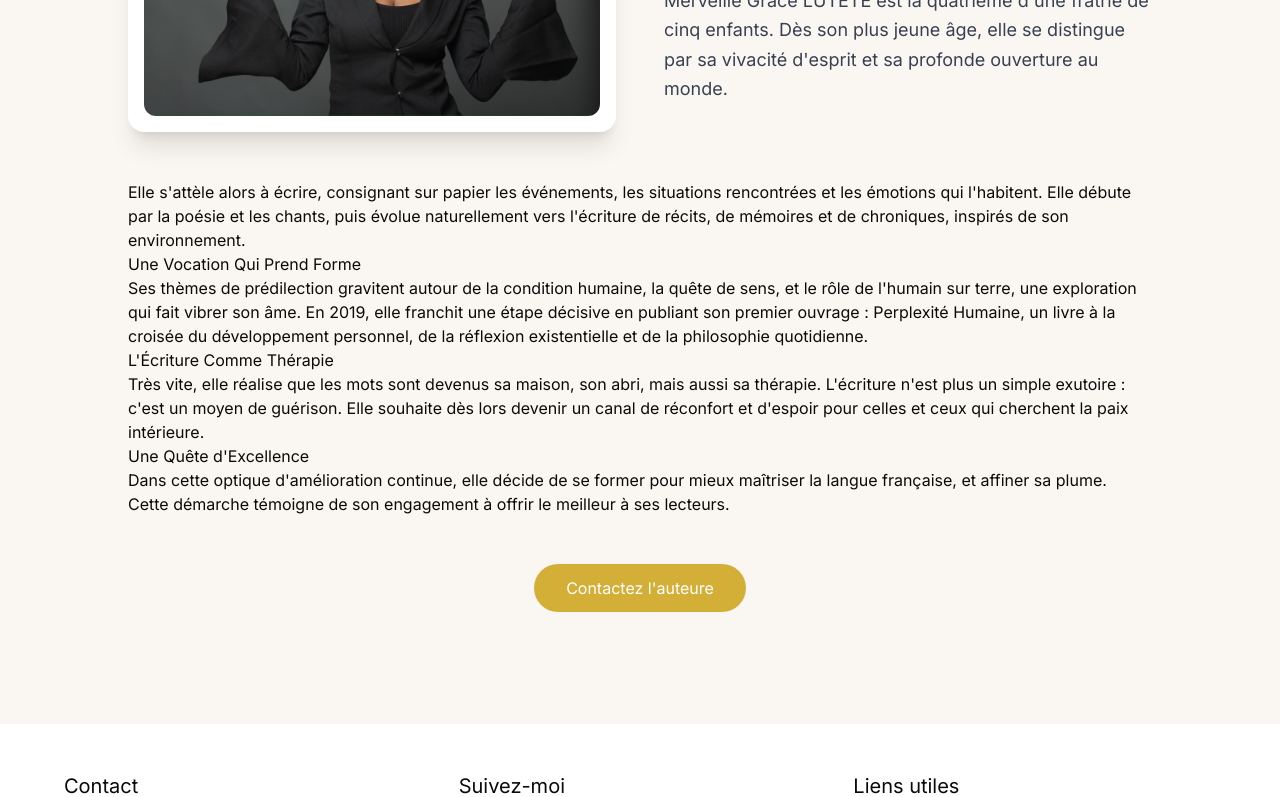
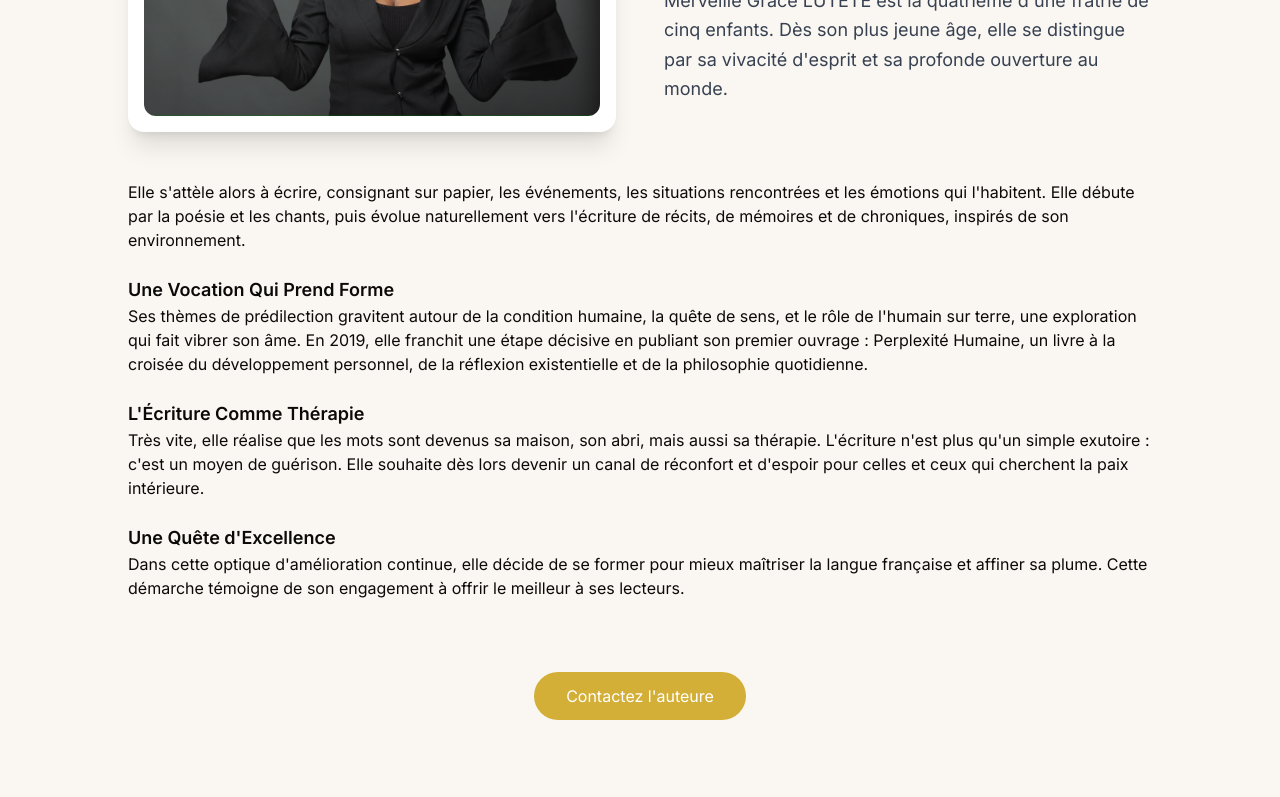
Before and after one commit to Ambrosioc/guerirettemoignerensemble, a Next.js app: page /biographie in a window 1280 px wide. Shown: the part 828-1625 px from the top of the page. Built offline with nearby package versions, Linux system fonts and the light colour scheme; no server answers; a web font is replaced by a local one.

Commit message:
Refactor Biography and Works components to improve text formatting and enhance readability. Update headings to use <h2> tags and adjust text styles. Correct typographical errors in descriptions and excerpts.

```diff
--- a/src/app/(main)/biographie/page.tsx
+++ b/src/app/(main)/biographie/page.tsx
@@ -74,7 +74,7 @@ export default function Biography() {
                                                 whileHover={{ scale: 1.05 }}
                                             >
                                                 <BookOpen size={24} />
-                                                <span className="font-serif text-xl">Auteure & Éditrice</span>
+                                                <h2 className="font-serif text-xl">Auteure & Éditrice</h2>
                                             </motion.div>
                                             <p className="text-xl italic text-gray-600">
                                                 &ldquo;L&apos;écriture est devenue ma maison, mon abri, ma thérapie.&rdquo;
@@ -92,15 +92,15 @@ export default function Biography() {
                             <div className="prose prose-lg max-w-none">
                                 <FadeIn delay={0.3}>
                                     <p>
-                                        Elle s&apos;attèle alors à écrire, consignant sur papier les événements, les situations
+                                        Elle s&apos;attèle alors à écrire, consignant sur papier, les événements, les situations
                                         rencontrées et les émotions qui l&apos;habitent. Elle débute par la poésie et les chants,
                                         puis évolue naturellement vers l&apos;écriture de récits, de mémoires et de chroniques,
                                         inspirés de son environnement.
                                     </p>
                                 </FadeIn>
-
+                                <br />
                                 <FadeIn delay={0.4}>
-                                    <h2 className="font-serif">Une Vocation Qui Prend Forme</h2>
+                                    <h2 className="font-serif text-lg font-semibold">Une Vocation Qui Prend Forme</h2>
                                     <p>
                                         Ses thèmes de prédilection gravitent autour de la condition humaine, la quête de sens,
                                         et le rôle de l&apos;humain sur terre, une exploration qui fait vibrer son âme. En 2019,
@@ -109,26 +109,24 @@ export default function Biography() {
                                         la philosophie quotidienne.
                                     </p>
                                 </FadeIn>
-
+                                <br />
                                 <FadeIn delay={0.5}>
-                                    <h2 className="font-serif">L&apos;Écriture Comme Thérapie</h2>
+                                    <h2 className="font-serif text-lg font-semibold">L&apos;Écriture Comme Thérapie</h2>
                                     <p>
                                         Très vite, elle réalise que les mots sont devenus sa maison, son abri, mais aussi sa
-                                        thérapie. L&apos;écriture n&apos;est plus un simple exutoire : c&apos;est un moyen de guérison. Elle
+                                        thérapie. L&apos;écriture n&apos;est plus qu'un simple exutoire : c&apos;est un moyen de guérison. Elle
                                         souhaite dès lors devenir un canal de réconfort et d&apos;espoir pour celles et ceux qui
                                         cherchent la paix intérieure.
                                     </p>
                                 </FadeIn>
-
+                                <br />
                                 <FadeIn delay={0.6}>
-                                    <h2 className="font-serif">Une Quête d&apos;Excellence</h2>
+                                    <h2 className="font-serif text-lg font-semibold">Une Quête d&apos;Excellence</h2>
                                     <p>
-                                        Dans cette optique d&apos;amélioration continue, elle décide de se former pour mieux maîtriser
-                                        la langue française, et affiner sa plume. Cette démarche témoigne de son engagement à
-                                        offrir le meilleur à ses lecteurs.
+                                        Dans cette optique d&apos;amélioration continue, elle décide de se former pour mieux maîtriser la langue française et affiner sa plume. Cette démarche témoigne de son engagement à offrir le meilleur à ses lecteurs.
                                     </p>
                                 </FadeIn>
-
+                                <br />
                                 <FadeIn delay={0.7}>
                                     <div className="my-12 text-center">
                                         <motion.div
--- a/src/app/(main)/oeuvres/page.tsx
+++ b/src/app/(main)/oeuvres/page.tsx
@@ -31,8 +31,8 @@ const books: Book[] = [
         publishDate: "24 septembre 2019",
         isbn: "979-1-097670-40-5",
         price: "12,00 €",
-        description: "Un livre introspectif mêlant réflexions, philosophie, psychologie du quotidien et spiritualité. L&apos;auteure invite le lecteur à reconsidérer sa condition humaine, à guérir intérieurement et à retrouver le sens de son existence.",
-        excerpt: "Au-delà de toutes les divergences et inégalités [...] sera t-elle aussi lourde que la pesanteur de l&apos;atmosphère?",
+        description: "Un livre introspectif mêlant réflexions, philosophie, psychologie du quotidien et spiritualité. L'auteure invite le lecteur à reconsidérer sa condition humaine, à guérir intérieurement et à retrouver le sens de son existence.",
+        excerpt: "Au-delà de toutes les divergences et inégalités [...] sera t-elle aussi lourde que la pesanteur de l'atmosphère?",
         themes: ["Perplexité existentielle", "Développement personnel", "Condition humaine", "Spiritualité"],
         type: "Essai / Réflexion",
         coverImage: "/8C4AD283-39BE-43C0-9EBF-CAD6A39BD23B_4_5005_c.jpeg",
@@ -44,14 +44,14 @@ const books: Book[] = [
         publishDate: "2025",
         isbn: "979-1-097670-40-5",
         price: "17,00 €",
-        description: "Un témoignage poignant sur la transformation à travers l&apos;épreuve. Suite à la perte de sa mère, l&apos;autrice nous livre son parcours de reconstruction, où la foi devient le pilier central de sa guérison. Une œuvre de résilience qui donne voix à ceux qui traversent des périodes d&apos;obscurité.",
-        excerpt: "Il est temps pour moi de briller et de ne plus me cacher. [...] Le changement commence par une prise de conscience, un renoncement aux choses anciennes et le revêtement d&apos;un nouvel état d&apos;esprit : c&apos;est par la suite que vient l&apos;embrasement.",
+        description: "Un témoignage poignant sur la transformation à travers l'épreuve. Suite à la perte de sa mère, l'autrice nous livre son parcours de reconstruction, où la foi devient le pilier central de sa guérison. Une œuvre de résilience qui donne voix à ceux qui traversent des périodes d'obscurité.",
+        excerpt: "Il est temps pour moi de briller et de ne plus me cacher. [...] Le changement commence par une prise de conscience, un renoncement aux choses anciennes et le revêtement d'un nouvel état d'esprit : c'est par la suite que vient l'embrasement.",
         themes: ["Résilience & foi", "Éveil personnel", "Transformation intérieure", "Renaissance spirituelle"],
         type: "Témoignage / Essai personnel",
         coverImage: "embrasee.png",
         longDescription: `Dans ce récit, l'Autrice nous livre un témoignage poignant sur sa transformation à travers la douleur, après le décès de sa mère. Elle y dévoile ses luttes intérieures, physiques et spirituelles, offrant un message d'espoir à tous ceux qui traversent des épreuves similaires.
 
-L&apos;autrice est portée par la foi chrétienne et la volonté d&apos;élever la voix de celles et ceux qui souffrent en silence.`,
+L'autrice est portée par la foi chrétienne et la volonté d'élever la voix de celles et ceux qui souffrent en silence.`,
         amazonUrl: "#",
     }
 ];
@@ -78,7 +78,7 @@ export default function Works() {
                             <FadeIn delay={0.2}>
                                 <p className="text-xl text-gray-600">
                                     Découvrez les ouvrages de Merveille Grâce LUTETE, des textes qui invitent à la réflexion,
-                                    à la transformation intérieure et à l&apos;élévation spirituelle.
+                                    à la transformation intérieure et à l'élévation spirituelle.
                                 </p>
                             </FadeIn>
                         </div>
@@ -170,31 +170,6 @@ export default function Works() {
                                                             <BookIcon className="w-5 h-5 mr-2" />
                                                             Lire un extrait
                                                         </motion.button>
-
-                                                        {(book.amazonUrl || book.fnacUrl) && (
-                                                            <div className="flex gap-4 mt-4">
-                                                                {book.amazonUrl && (
-                                                                    <a
-                                                                        href={book.amazonUrl}
-                                                                        target="_blank"
-                                                                        rel="noopener noreferrer"
-                                                                        className="flex-1 text-center px-4 py-2 text-gray-600 hover:text-[#d4af37] transition-colors"
-                                                                    >
-                                                                        Voir sur Amazon
-                                                                    </a>
-                                                                )}
-                                                                {book.fnacUrl && (
-                                                                    <a
-                                                                        href={book.fnacUrl}
-                                                                        target="_blank"
-                                                                        rel="noopener noreferrer"
-                                                                        className="flex-1 text-center px-4 py-2 text-gray-600 hover:text-[#d4af37] transition-colors"
-                                                                    >
-                                                                        Voir sur Fnac
-                                                                    </a>
-                                                                )}
-                                                            </div>
-                                                        )}
                                                     </div>
                                                 </div>
                                             </div>
```
